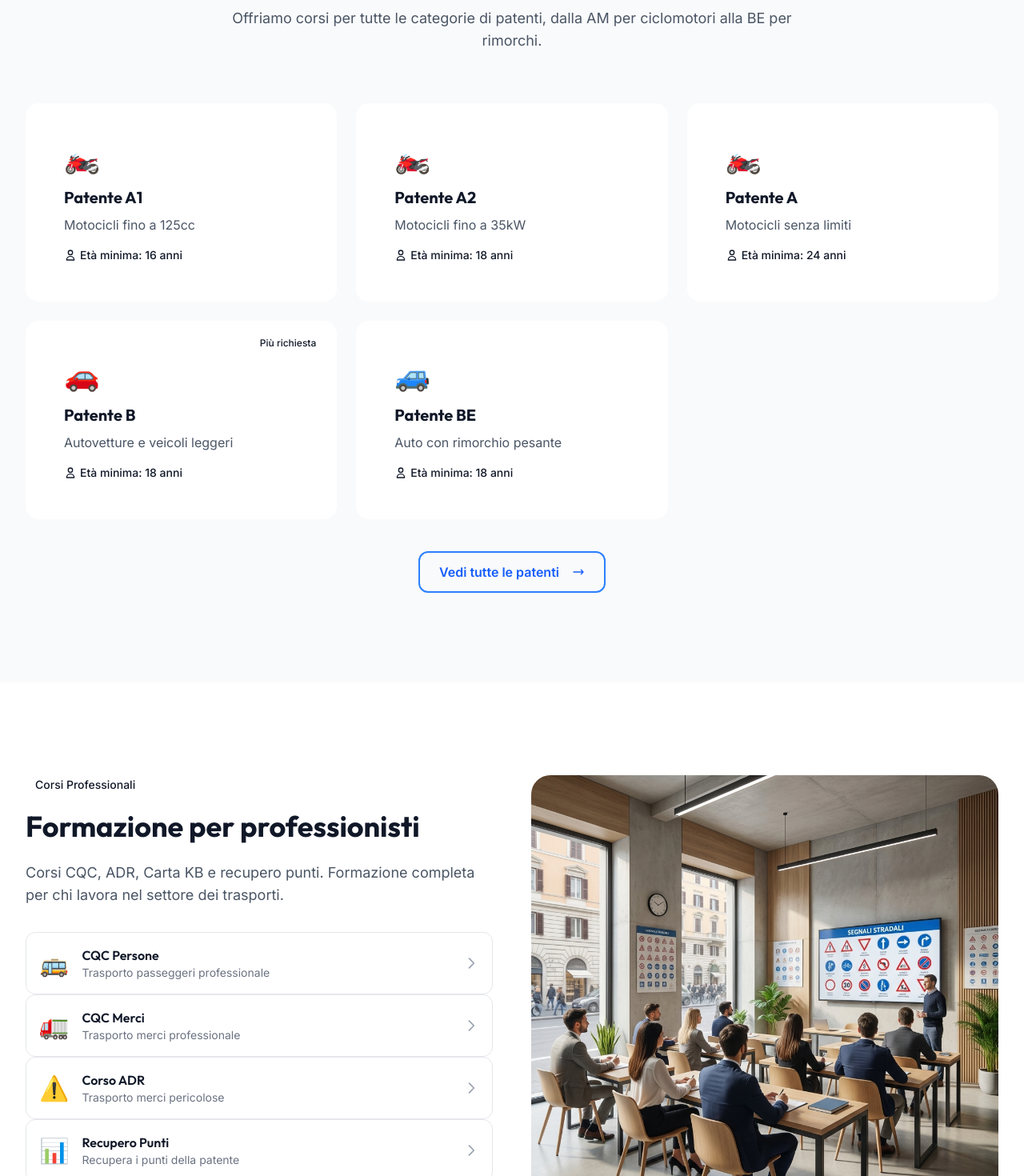
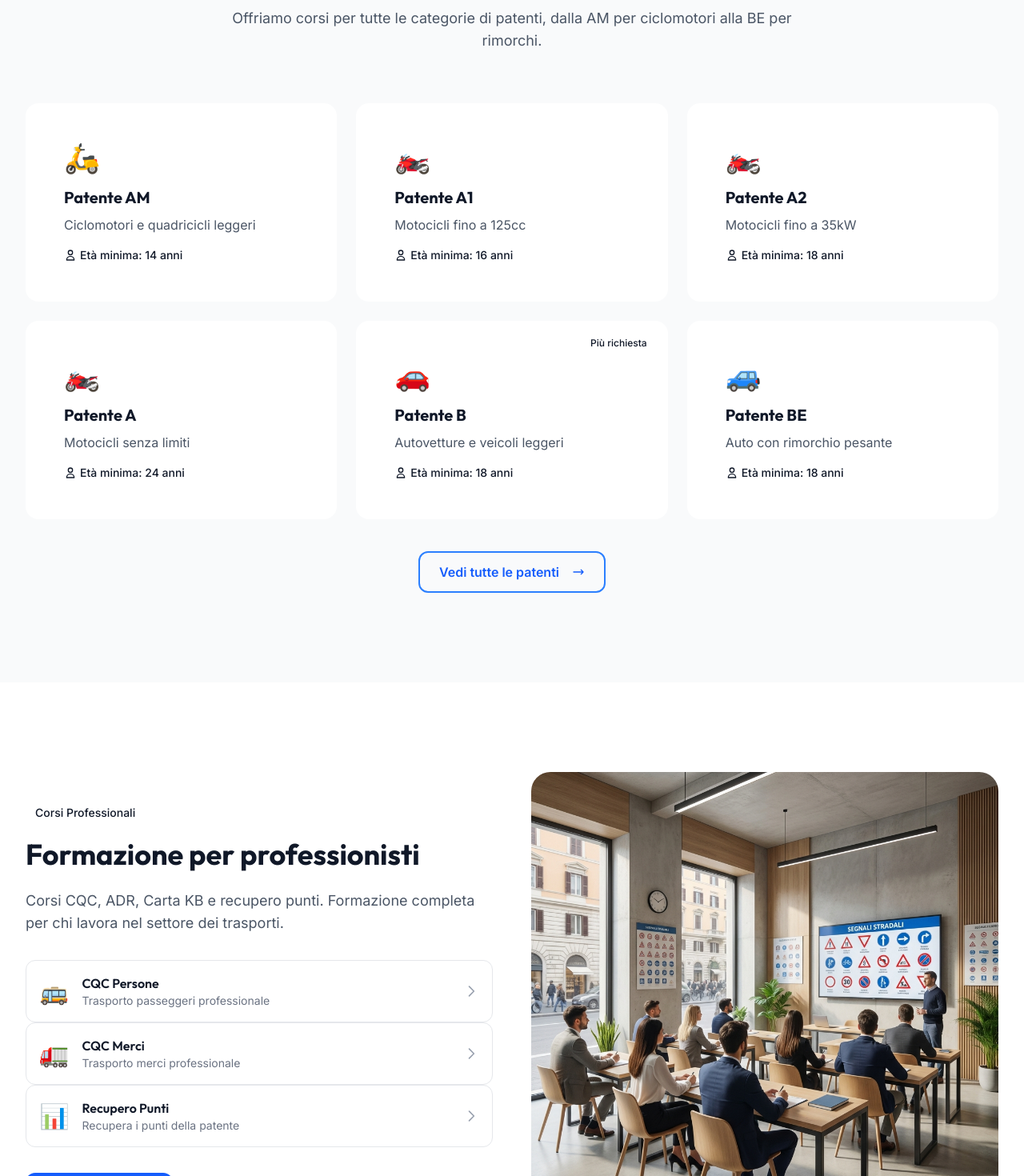
Before and after one commit to RiccardoTicchioni/autoscuola-magionese, a Next.js app: page / in a window 1280 px wide. Shown: the part 1060-2530 px from the top of the page at 80% size. Built offline with nearby package versions, Linux system fonts and the light colour scheme; no server answers.

Commit message:
Correzione: ripristinata patente AM, rimosso corso ADR

```diff
--- a/app/corsi/[slug]/page.tsx
+++ b/app/corsi/[slug]/page.tsx
@@ -74,33 +74,6 @@ const corsiData: Record<string, {
             { title: 'Formazione pratica', hours: 10 },
         ],
         color: 'from-orange-500 to-red-500',
-    },
-    'adr': {
-        name: 'Corso ADR',
-        subtitle: 'Patentino Merci Pericolose',
-        description: 'Patentino per il trasporto di merci pericolose su strada.',
-        longDescription: `Il corso ADR (Accord Dangereuses Route) è obbligatorio per tutti i conducenti che trasportano merci pericolose su strada.
-
-Offriamo il corso base e le specializzazioni per cisterne, esplosivi e radioattivi.`,
-        icon: '⚠️',
-        priceFrom: 400,
-        duration: '18-36 ore',
-        includes: [
-            'Corso teorico',
-            'Materiale didattico',
-            'Esame finale',
-            'Rilascio patentino',
-        ],
-        requirements: [
-            'Patente B, C o superiore',
-            'Età minima 18 anni',
-        ],
-        modules: [
-            { title: 'Corso base', hours: 18 },
-            { title: 'Specializzazione cisterne', hours: 12 },
-            { title: 'Specializzazione esplosivi', hours: 8 },
-        ],
-        color: 'from-yellow-500 to-orange-500',
     },
     'carta-kb': {
         name: 'Carta KB',
--- a/app/corsi/page.tsx
+++ b/app/corsi/page.tsx
@@ -4,7 +4,7 @@ import { Button, Card, CardContent, Badge } from '@/components/ui';
 
 export const metadata: Metadata = {
     title: 'Corsi Professionali',
-    description: 'Corsi professionali per autisti: CQC Persone e Merci, ADR, Carta KB e Recupero Punti. Formazione certificata per il settore trasporti.',
+    description: 'Corsi professionali per autisti: CQC Persone e Merci, Carta KB e Recupero Punti. Formazione certificata per il settore trasporti.',
 };
 
 const corsi = [
@@ -29,17 +29,6 @@ const corsi = [
         duration: '140 ore',
         badge: null,
         color: 'from-orange-500 to-red-500',
-    },
-    {
-        id: 'adr',
-        name: 'Corso ADR',
-        subtitle: 'Merci Pericolose',
-        description: 'Patentino per il trasporto di merci pericolose su strada. Corso base e specializzazioni.',
-        icon: '⚠️',
-        priceFrom: 400,
-        duration: '18-36 ore',
-        badge: null,
-        color: 'from-yellow-500 to-orange-500',
     },
     {
         id: 'carta-kb',
--- a/app/iscrizione/IscrizioneContent.tsx
+++ b/app/iscrizione/IscrizioneContent.tsx
@@ -5,6 +5,7 @@ import Link from 'next/link';
 import { Button, Input, Select, Card, CardContent, Checkbox } from '@/components/ui';
 
 const services = [
+    { id: 'patente-am', name: 'Patente AM', icon: '🛵' },
     { id: 'patente-b', name: 'Patente B', icon: '🚗' },
     { id: 'patente-a1', name: 'Patente A1', icon: '🏍️' },
     { id: 'patente-a2', name: 'Patente A2', icon: '🏍️' },
--- a/app/page.tsx
+++ b/app/page.tsx
@@ -4,6 +4,14 @@ import { Button, Card, CardContent, Badge, Accordion } from '@/components/ui';
 
 // Service data
 const patenti = [
+  {
+    id: 'am',
+    name: 'Patente AM',
+    description: 'Ciclomotori e quadricicli leggeri',
+    minAge: '14 anni',
+    icon: '🛵',
+    popular: false,
+  },
   {
     id: 'a1',
     name: 'Patente A1',
@@ -58,12 +66,6 @@ const corsi = [
     name: 'CQC Merci',
     description: 'Trasporto merci professionale',
     icon: '🚛',
-  },
-  {
-    id: 'adr',
-    name: 'Corso ADR',
-    description: 'Trasporto merci pericolose',
-    icon: '⚠️',
   },
   {
     id: 'recupero-punti',
--- a/app/patenti/page.tsx
+++ b/app/patenti/page.tsx
@@ -8,6 +8,19 @@ export const metadata: Metadata = {
 };
 
 const patenti = [
+    {
+        id: 'am',
+        name: 'Patente AM',
+        subtitle: 'Ciclomotori e Quadricicli Leggeri',
+        description: 'La patente AM ti permette di guidare ciclomotori a due ruote, ciclomotori a tre ruole e quadricicli leggeri con velocità massima di 45 km/h.',
+        minAge: 14,
+        icon: '🛵',
+        priceFrom: 350,
+        duration: '1-2 mesi',
+        includes: ['Corso teoria', 'Esercitazioni pratiche', 'Esame teoria', 'Esame pratica'],
+        popular: false,
+        color: 'from-blue-400 to-blue-600',
+    },
     {
         id: 'a1',
         name: 'Patente A1',
--- a/app/sitemap.ts
+++ b/app/sitemap.ts
@@ -7,6 +7,7 @@ export default function sitemap(): MetadataRoute.Sitemap {
     const staticPages = [
         '',
         '/patenti',
+        '/patenti/am',
         '/patenti/a1',
         '/patenti/a2',
         '/patenti/a',
@@ -16,7 +17,6 @@ export default function sitemap(): MetadataRoute.Sitemap {
         '/corsi',
         '/corsi/cqc-persone',
         '/corsi/cqc-merci',
-        '/corsi/adr',
         '/corsi/carta-kb',
         '/corsi/recupero-punti',
         '/sedi',
--- a/components/layout/Footer.tsx
+++ b/components/layout/Footer.tsx
@@ -2,6 +2,7 @@ import Link from 'next/link';
 
 const footerLinks = {
     patenti: [
+        { name: 'Patente AM', href: '/patenti/am' },
         { name: 'Patente A1', href: '/patenti/a1' },
         { name: 'Patente A2', href: '/patenti/a2' },
         { name: 'Patente A', href: '/patenti/a' },
@@ -11,7 +12,6 @@ const footerLinks = {
     corsi: [
         { name: 'CQC Persone', href: '/corsi/cqc-persone' },
         { name: 'CQC Merci', href: '/corsi/cqc-merci' },
-        { name: 'ADR', href: '/corsi/adr' },
         { name: 'Recupero Punti', href: '/corsi/recupero-punti' },
     ],
     azienda: [
--- a/components/layout/Header.tsx
+++ b/components/layout/Header.tsx
@@ -13,6 +13,7 @@ const navigation = [
         name: 'Patenti',
         href: '/patenti',
         children: [
+            { name: 'Patente AM (Ciclomotore)', href: '/patenti/am' },
             { name: 'Patente A1 (125cc)', href: '/patenti/a1' },
             { name: 'Patente A2 (Moto)', href: '/patenti/a2' },
             { name: 'Patente A (Moto illimitata)', href: '/patenti/a' },
@@ -27,7 +28,6 @@ const navigation = [
         children: [
             { name: 'CQC Persone', href: '/corsi/cqc-persone' },
             { name: 'CQC Merci', href: '/corsi/cqc-merci' },
-            { name: 'ADR', href: '/corsi/adr' },
             { name: 'Carta KB', href: '/corsi/carta-kb' },
             { name: 'Recupero Punti', href: '/corsi/recupero-punti' },
         ],
```
